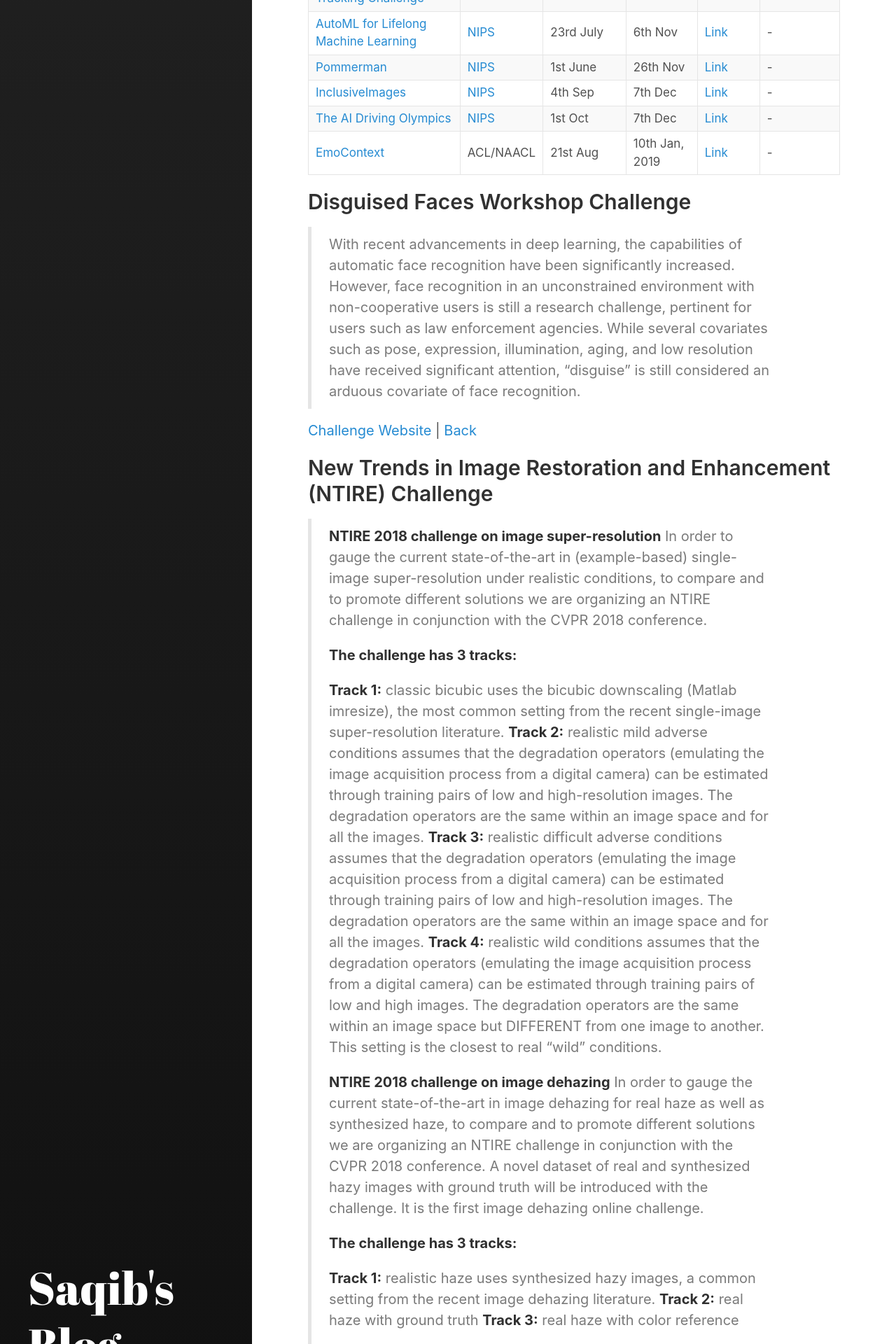
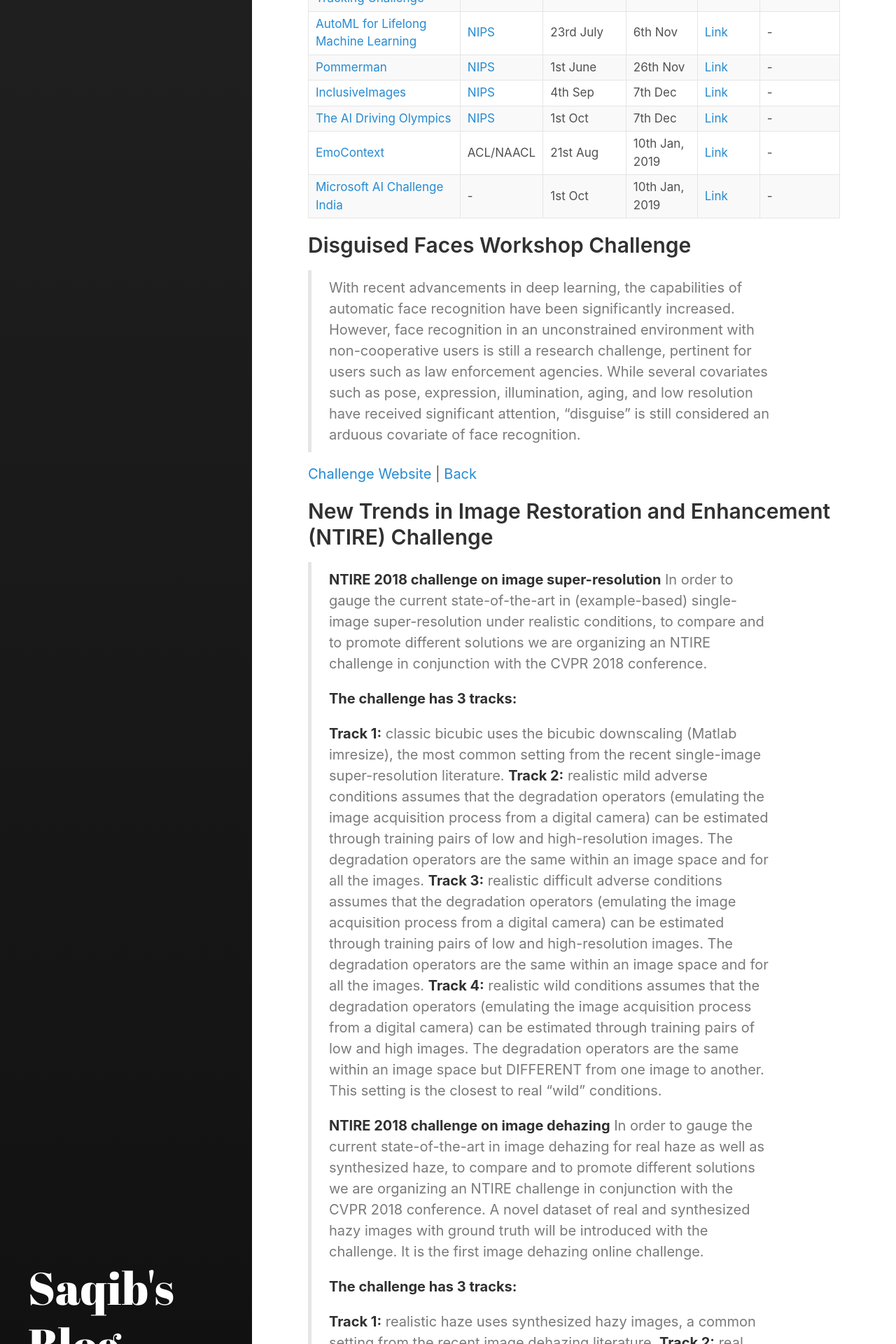
Before and after one commit to saqibns/saqibns.github.io, a Jekyll site: the page built from _posts/2018-01-14-list-of-ML-competitions-2018.markdown, in a window 1280 px wide. Shown: the part 2626-4546 px from the top of the page at 70% size. Built offline with Jekyll 4.4.1, drawn with Linux system fonts in a browser that asks for light colours; some of the changed lines change nothing that is shown.

Commit message:
Added Microsoft AI Challenge to the list

```diff
--- a/_posts/2018-01-14-list-of-ML-competitions-2018.markdown
+++ b/_posts/2018-01-14-list-of-ML-competitions-2018.markdown
@@ -51,6 +51,7 @@
 | <a name="inclusiveimages-table"></a>[InclusiveImages](#inclusiveimages) | [NIPS](https://nips.cc/) | 4th Sep | 7th Dec | [Link](https://sites.google.com/view/inclusiveimages/) | - |
 | <a name="aido-table"></a>[ The AI Driving Olympics](#aido) | [NIPS](https://nips.cc/) | 1st Oct | 7th Dec | [Link](https://www.duckietown.org/research/AI-Driving-Olympics) | - |
 | <a name="emocontext-table"></a>[EmoContext](#emocontext) | ACL/NAACL | 21st Aug | 10th Jan, 2019 | [Link](https://www.humanizing-ai.com/emocontext.html) | - |
+| <a name="microsoft-ai-table"></a>[Microsoft AI Challenge India](#microsoft-ai) | - | 1st Oct | 10th Jan, 2019 | [Link](https://www.microsoft.com/en-in/campaign/artificial-intelligence/microsoft-ai-challenge-india-2018.aspx) | - |
 
 
 
@@ -368,8 +369,16 @@
 >
 > In this task, you are given a textual dialogue i.e. a user utterance along with two turns of context, you have to classify the emotion of user utterance as one of the emotion classes: Happy, Sad, Angry or Others.
 
+[Challenge Website](https://www.humanizing-ai.com/emocontext.html) &#124; [Back](#emocontext-table)
+
 **Credits:** [Ankush Chatterjee](https://www.linkedin.com/in/ankushchatterjee/), *Microsoft AI & Research, India*
 
- [Challenge Website](https://www.humanizing-ai.com/emocontext.html) &#124; [Back](#emocontext-table)
+## <a name="microsoft-ai"></a>Microsoft AI Challenge India
+
+> Search engines like BING employ AI to fetch faster and relevant search  results. We are now moving towards a world, where we want answers to our questions, and not just weblinks to our queries. Participate in the  Microsoft AI Challenge India 2018 to find the most relevant answer to a  given question from a bunch of potential answers.
+
+ [Challenge Website](https://www.microsoft.com/en-in/campaign/artificial-intelligence/microsoft-ai-challenge-india-2018.aspx) &#124; [Back](#microsoft-ai-table)
+
+**Credits:** [Ankush Chatterjee](https://www.linkedin.com/in/ankushchatterjee/), *Microsoft AI & Research, India*
 
 {% include disqus.html %}
```
